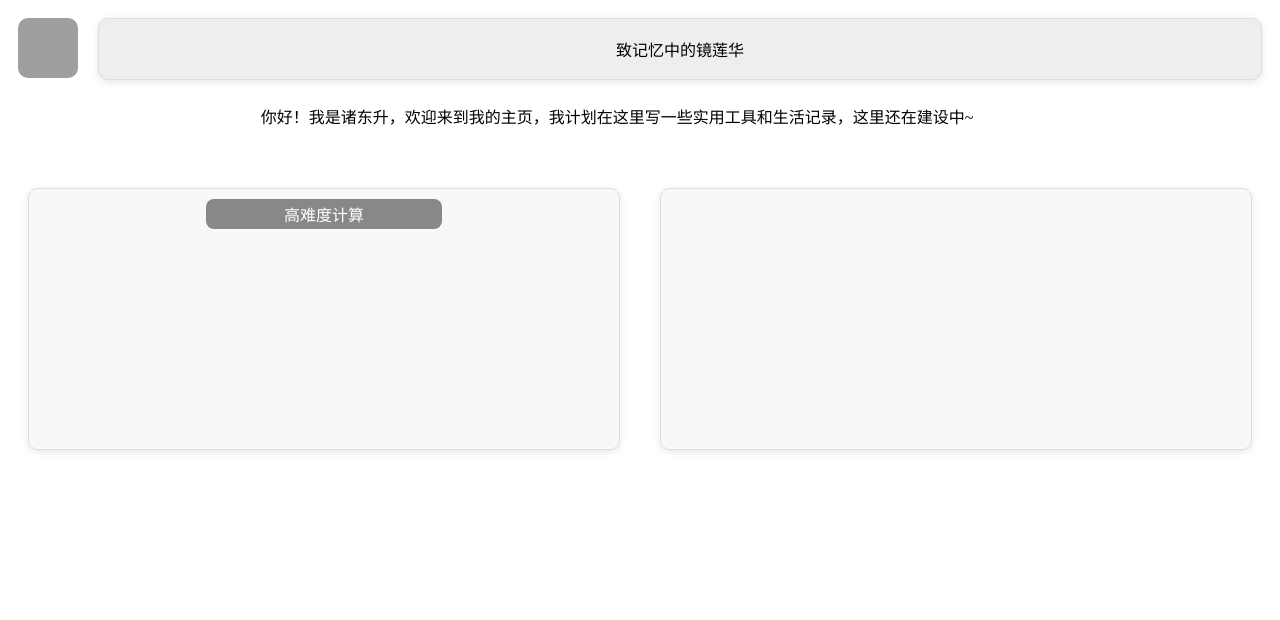
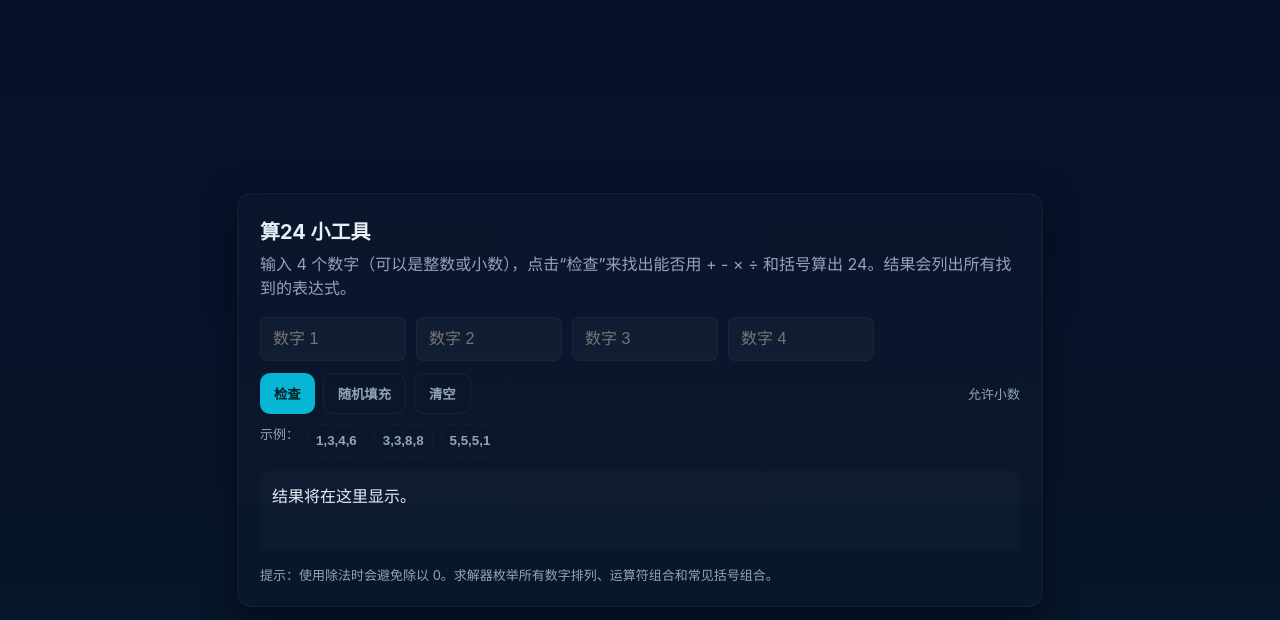
Before and after one commit to atchxj-sys/newworld, a plain HTML site: page index.html in a window 1280 px wide. Drawn offline with Linux system fonts and the light colour scheme; grey boxes are pictures that could not be loaded.

Commit message:
Update index.html

```diff
--- a/index.html
+++ b/index.html
@@ -1,113 +1,177 @@
+<!doctype html>
 <html lang="zh-CN">
 <head>
-    <meta charset="UTF-8">
-    <meta name="viewport" content="width=device-width, initial-scale=1.0">
-    <title>致记忆中的镜莲华</title>
+  <meta charset="utf-8" />
+  <meta name="viewport" content="width=device-width,initial-scale=1" />
+  <title>算24小工具</title>
+  <style>
+    :root{--bg:#0f1724;--card:#0b1220;--accent:#06b6d4;--muted:#94a3b8;--glass:rgba(255,255,255,0.03)}
+    html,body{height:100%;margin:0;font-family:Inter,UI-sans-serif,system-ui,Segoe UI,Roboto,'Helvetica Neue',Arial}
+    body{display:flex;align-items:center;justify-content:center;background:linear-gradient(180deg,#071029 0%, #07172a 100%);color:#e6eef6}
+    .card{width:760px;max-width:92%;background:linear-gradient(180deg, rgba(255,255,255,0.02), rgba(255,255,255,0.01));border-radius:14px;padding:22px;box-shadow:0 8px 30px rgba(2,6,23,0.7);border:1px solid rgba(255,255,255,0.03)}
+    h1{margin:0 0 6px;font-size:20px}
+    p.lead{margin:0 0 18px;color:var(--muted)}
+    .inputs{display:flex;gap:10px;margin-bottom:12px}
+    .inputs input{width: 120px;padding:12px;border-radius:8px;border:1px solid rgba(255,255,255,0.04);background:var(--glass);color:inherit;font-size:16px}
+    .row{display:flex;gap:10px;align-items:center}
+    button{background:var(--accent);border:none;color:#052024;padding:10px 14px;border-radius:10px;font-weight:600;cursor:pointer}
+    button.secondary{background:transparent;border:1px solid rgba(255,255,255,0.06);color:var(--muted)}
+    .result{margin-top:14px;padding:12px;border-radius:10px;background:rgba(255,255,255,0.02);min-height:56px}
+    .solution{padding:10px;border-radius:8px;background:rgba(6,182,212,0.06);color:var(--accent);display:inline-block;margin:6px 6px 0 0}
+    .small{font-size:13px;color:var(--muted)}
+    .footer{margin-top:14px;color:var(--muted);font-size:13px}
+    .controls{margin-left:auto;display:flex;gap:8px}
+    .examples{display:flex;gap:8px;margin-top:10px}
+    .examples button{background:transparent;border:1px dashed rgba(255,255,255,0.04);color:var(--muted);padding:8px;border-radius:8px}
+    @media (max-width:520px){.inputs{flex-direction:column}.controls{margin-left:0}}
+  </style>
 </head>
+<body>
+  <div class="card" role="main">
+    <h1>算24 小工具</h1>
+    <p class="lead">输入 4 个数字（可以是整数或小数），点击“检查”来找出能否用 + - × ÷ 和括号算出 24。结果会列出所有找到的表达式。</p>
 
-<body>
-    <div class="headline">
-        <img src="image.jpg" alt="scene" class="headline-img">
-        <p class="headline-text">
-            致记忆中的镜莲华
-        </p>
-    </div>
-    <div class="introduction">
-        <p class="introduction-text">
-            你好！我是诸东升，欢迎来到我的主页，我计划在这里写一些实用工具和生活记录，这里还在建设中~
-        </p>
+    <div class="inputs" aria-label="数字输入">
+      <input id="n0" type="text" inputmode="numeric" pattern="[0-9.\-]+" placeholder="数字 1" />
+      <input id="n1" type="text" inputmode="numeric" pattern="[0-9.\-]+" placeholder="数字 2" />
+      <input id="n2" type="text" inputmode="numeric" pattern="[0-9.\-]+" placeholder="数字 3" />
+      <input id="n3" type="text" inputmode="numeric" pattern="[0-9.\-]+" placeholder="数字 4" />
     </div>
 
-    <div class="function">
-        <div class="function-card">
-            <a href="sum.html" class="btn">高难度计算</a>
-        </div>
-        <div class="function-card">
+    <div class="row">
+      <div style="display:flex;gap:8px">
+        <button id="check">检查</button>
+        <button id="shuffle" class="secondary">随机填充</button>
+        <button id="clear" class="secondary">清空</button>
+      </div>
 
-        </div>
+      <div class="controls">
+        <div class="small">允许小数</div>
+      </div>
     </div>
 
-    <style>
-    .headline {
-        width: 100%;
-        height: 80px;
-        display: flex;
-        /*align-items: center;      /* 垂直居中整个行 */
-        /*padding: 10px;            /* 外边距与内边距分开管理 */
-        /*box-sizing: border-box;   /* 避免 padding 撑大宽度 */
-        /*gap: 10px;                /* 图片和文字间距 */
+    <div class="examples small">示例：
+      <button data-ex="1,3,4,6">1,3,4,6</button>
+      <button data-ex="3,3,8,8">3,3,8,8</button>
+      <button data-ex="5,5,5,1">5,5,5,1</button>
+    </div>
+
+    <div class="result" id="result" aria-live="polite">结果将在这里显示。</div>
+
+    <div class="footer">提示：使用除法时会避免除以 0。求解器枚举所有数字排列、运算符组合和常见括号组合。</div>
+  </div>
+
+  <script>
+    // 精度容差
+    const EPS = 1e-6;
+    const TARGET = 24;
+
+    // 生成所有排列（Fisher-Yates + backtracking simpler here using recursion）
+    function permutations(arr) {
+      const res = [];
+      const used = Array(arr.length).fill(false);
+      const cur = [];
+      function dfs() {
+        if (cur.length === arr.length) { res.push(cur.slice()); return; }
+        for (let i=0;i<arr.length;i++) if (!used[i]){ used[i]=true; cur.push(arr[i]); dfs(); cur.pop(); used[i]=false; }
+      }
+      dfs();
+      return res;
     }
 
-    .headline-img {
-        width: 60px;
-        height: 60px;
-        margin: 10px;
-        border-radius: 10px;      /* 图片圆角 */
-        /*object-fit: cover;        /* 保持图片比例填充 */
+    // 所有运算符组合
+    const ops = ['+','-','*','/'];
+    function opCombos() {
+      const res=[];
+      for(let a of ops) for(let b of ops) for(let c of ops) res.push([a,b,c]);
+      return res;
+    }
+    const opList = opCombos();
+
+    // 尝试 5 种括号结构
+    // 1: ((a op b) op c) op d
+    // 2: (a op (b op c)) op d
+    // 3: a op ((b op c) op d)
+    // 4: a op (b op (c op d))
+    // 5: (a op b) op (c op d)
+    function applyOp(x,y,op){
+      if (op === '+') return x + y;
+      if (op === '-') return x - y;
+      if (op === '*') return x * y;
+      if (op === '/') {
+        if (Math.abs(y) < EPS) return null; // 除以0
+        return x / y;
+      }
+      return null;
     }
 
-    .headline-text {
-        flex: 1;                  /* 自动占满剩余宽度 */
-        height: 60px;
-        margin: 10px;
-        display: flex;
-        align-items: center;      /* 垂直居中 */
-        justify-content: center;  /* 水平居中 */
-        background-color: #eee;
-        border: 1px solid #ddd;     /* 浅灰边框 */
-        border-radius: 10px;        /* 圆角（越大越圆） */
-        box-shadow: 0 2px 8px rgba(0,0,0,0.1); /* 轻微阴影 */
+    function formatNumber(n){
+      if (Number.isInteger(n)) return String(n);
+      return parseFloat(n.toFixed(6));
     }
 
-    .introduction {
-        width: 100%;
-        height: 80px;
-        display: flex;
-        justify-content: center;  /* 水平居中 */
+    function generateSolutions(nums){
+      const sols = new Set();
+      const perms = permutations(nums);
+      for (const p of perms){
+        for (const o of opList){
+          const [a,b,c,d] = p; const [o1,o2,o3] = o;
+          // 1
+          let r1 = applyOp(a,b,o1); if (r1!==null){ let r12 = applyOp(r1,c,o2); if (r12!==null){ let r123 = applyOp(r12,d,o3); if (r123!==null && Math.abs(r123 - TARGET) < EPS) sols.add(`((${formatNumber(a)} ${o1} ${formatNumber(b)}) ${o2} ${formatNumber(c)}) ${o3} ${formatNumber(d)}`); }}
+          // 2
+          let s1 = applyOp(b,c,o2); if (s1!==null){ let s12 = applyOp(a,s1,o1); if (s12!==null){ let s123 = applyOp(s12,d,o3); if (s123!==null && Math.abs(s123 - TARGET) < EPS) sols.add(`( ${formatNumber(a)} ${o1} (${formatNumber(b)} ${o2} ${formatNumber(c)}) ) ${o3} ${formatNumber(d)}`); }}
+          // 3
+          let t1 = applyOp(b,c,o2); if (t1!==null){ let t12 = applyOp(t1,d,o3); if (t12!==null){ let t123 = applyOp(a,t12,o1); if (t123!==null && Math.abs(t123 - TARGET) < EPS) sols.add(`${formatNumber(a)} ${o1} ((${formatNumber(b)} ${o2} ${formatNumber(c)}) ${o3} ${formatNumber(d)})`); }}
+          // 4
+          let u1 = applyOp(c,d,o3); if (u1!==null){ let u12 = applyOp(b,u1,o2); if (u12!==null){ let u123 = applyOp(a,u12,o1); if (u123!==null && Math.abs(u123 - TARGET) < EPS) sols.add(`${formatNumber(a)} ${o1} (${formatNumber(b)} ${o2} (${formatNumber(c)} ${o3} ${formatNumber(d)}))`); }}
+          // 5
+          let v1 = applyOp(a,b,o1); let v2 = applyOp(c,d,o3);
+          if (v1!==null && v2!==null){ let v12 = applyOp(v1,v2,o2); if (v12!==null && Math.abs(v12 - TARGET) < EPS) sols.add(`(${formatNumber(a)} ${o1} ${formatNumber(b)}) ${o2} (${formatNumber(c)} ${o3} ${formatNumber(d)})`); }
+        }
+      }
+      return Array.from(sols);
     }
 
-    .introduction-text {
-        width: 60%;
-        height: 80px;
+    // 辅助：解析输入
+    function parseInputs(){
+      const arr = [];
+      for(let i=0;i<4;i++){
+        const v = document.getElementById('n'+i).value.trim();
+        if (v === '') return {ok:false, msg:'请填写所有 4 个数字'};
+        // 允许负数和小数
+        const n = Number(v);
+        if (!isFinite(n)) return {ok:false, msg:`第 ${i+1} 个输入不是有效数字`};
+        arr.push(n);
+      }
+      return {ok:true, nums:arr};
     }
 
-    .function {
-        width: 100%;
-        height: 300px;
-        display: flex;
-    }
+    // 事件绑定
+    document.getElementById('check').addEventListener('click', ()=>{
+      const out = document.getElementById('result'); out.innerHTML = '正在计算...';
+      const p = parseInputs();
+      if (!p.ok){ out.innerHTML = `<div class="small">${p.msg}</div>`; return; }
+      const sols = generateSolutions(p.nums);
+      if (sols.length === 0) {
+        out.innerHTML = '<div class="small">没有找到可以得到 24 的表达式。</div>';
+      } else {
+        out.innerHTML = `<div class="small">共找到 ${sols.length} 个解（去重后）：</div>` + sols.map(s=>`<div class="solution">${s}</div>`).join('');
+      }
+    });
 
-    .function-card {
-        width: 50%;               /* 可改 */
-        height: 260px;
-        margin: 20px;
-        background-color: #f8f8f8;  /* 浅灰背景 */
-        border: 1px solid #ddd;     /* 浅灰边框 */
-        border-radius: 10px;        /* 圆角（越大越圆） */
-        box-shadow: 0 2px 8px rgba(0,0,0,0.1); /* 轻微阴影 */
-        display: flex;
-        justify-content: center;  /* 水平居中 */
-    }
+    document.getElementById('shuffle').addEventListener('click', ()=>{
+      // 1..13 内随机整数，部分示例更常见
+      for(let i=0;i<4;i++) document.getElementById('n'+i).value = String(Math.floor(Math.random()*13)+1);
+    });
+    document.getElementById('clear').addEventListener('click', ()=>{ for(let i=0;i<4;i++) document.getElementById('n'+i).value=''; document.getElementById('result').innerHTML='结果将在这里显示。'; });
 
-    .btn {
-        margin: 10px;
-        width: 40%;
-        height: 30px;
-        display: flex;              /* 把按钮本身变成 flex 容器 */
-        justify-content: center;    /* 水平居中文字 */
-        align-items: center;        /* 垂直居中文字 */
-        background-color: #888;    /* 灰色背景 */
-        color: white;              /* 文字颜色 */
-        text-decoration: none;       /* 去掉下划线 */
-        border-radius: 8px;        /* 圆角 */
-        font-size: 16px;
-        transition: background 0.3s;
-    }
+    // 示例按钮
+    document.querySelectorAll('[data-ex]').forEach(btn=> btn.addEventListener('click', ()=>{
+      const arr = btn.getAttribute('data-ex').split(','); for(let i=0;i<4;i++) document.getElementById('n'+i).value = arr[i]||'';
+    }));
 
-    .btn:hover {
-        background-color: #666;    /* 悬停稍深灰色 */
-    }
-
-    </style>
+    // 回车提交
+    document.querySelectorAll('.inputs input').forEach(inp=> inp.addEventListener('keydown', (e)=>{ if (e.key === 'Enter') document.getElementById('check').click(); }));
+  </script>
 </body>
 </html>
```
